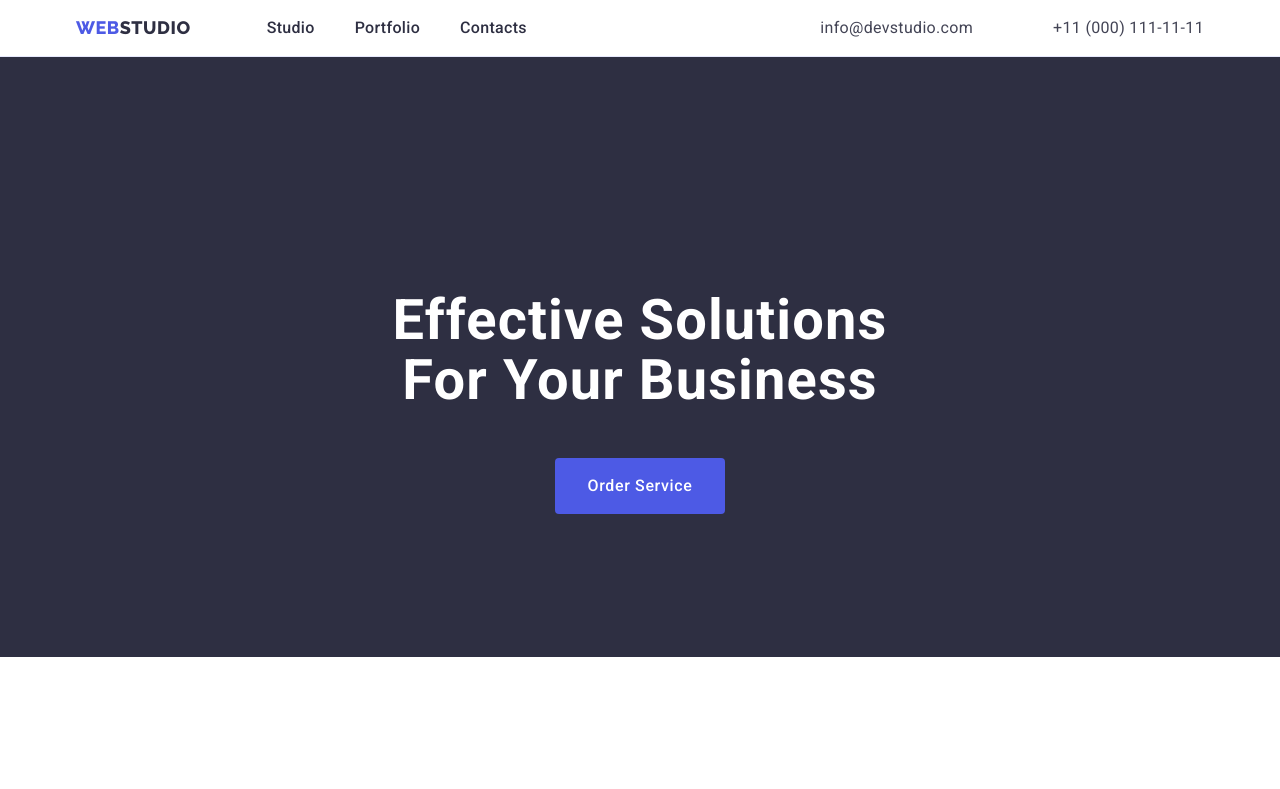
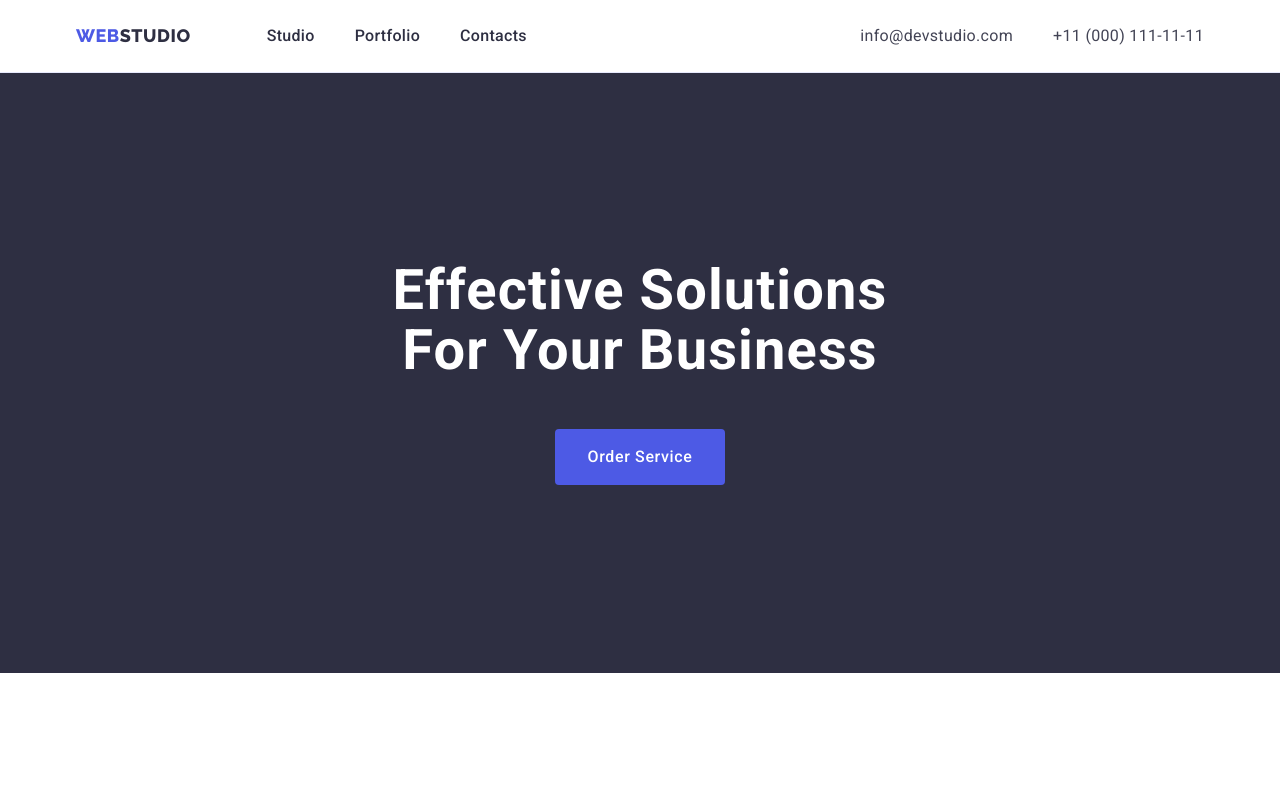
Before and after one commit to mikhail2574/goit-markup-hw-03, a plain HTML site: page index.html in a window 1280 px wide. Shown: the top 789 px of the page. Drawn offline with nearby package versions, Linux system fonts and the light colour scheme.

Commit message:
normalize

```diff
--- a/css/styles.css
+++ b/css/styles.css
@@ -36,6 +36,15 @@ body{
 img{
     display: block;
 }
+
+h1, h2, h3, h4, h5, h6, p, ul{
+    margin: 0;
+}
+
+ul{
+    padding: 0;
+}
+
 
 .container{
     max-width: 1158px;
@@ -178,6 +187,7 @@ button{
 
 .header-main h1{
     color: var(--banner-color);
+    margin-bottom: 48px;
 }
 
 footer{
@@ -240,9 +250,6 @@ footer .container{
     line-height: 1.5;
     letter-spacing: 0.02em;
 }
-ul{
-    padding-left: 0;
-}
 
 nav{
     display: flex;
@@ -260,10 +267,6 @@ nav{
     justify-content: space-between;
     gap: 40px;
 
-}
-
-.address-item{
-    padding-left: 40px;
 }
 
 .cards{
@@ -286,11 +289,6 @@ nav{
 
 .card:nth-child(n+7){
     margin-bottom: 0;
-}
-
-
-.card-title{
-    margin: 0 16px 8px;
 }
 
 .card-filter{
@@ -370,10 +368,6 @@ nav{
     padding: 32px 16px;
 }
 
-.person-card img{
-    border: 1px solid black;
-}
-
 .person-title{
     text-align: center;
     margin-bottom: 8px;
@@ -385,6 +379,7 @@ nav{
 
 .main-header{
     border-bottom: 1px solid var(--card-border);
+    padding: 24px;
 }
 
 .portfolio-card{
--- a/index.html
+++ b/index.html
@@ -25,8 +25,8 @@
             </nav>
             <address class="nav-address">
                 <ul class="list p-style address-list">
-                    <li><a class="link address-item" href="mailto:info@devstudio.com">info@devstudio.com</a></li>
-                    <li><a class="link address-item" href="tel:+110001111111">+11 (000) 111-11-11</a></li>
+                    <li><a class="link" href="mailto:info@devstudio.com">info@devstudio.com</a></li>
+                    <li><a class="link" href="tel:+110001111111">+11 (000) 111-11-11</a></li>
                 </ul>
             </address>
         </div>
```
